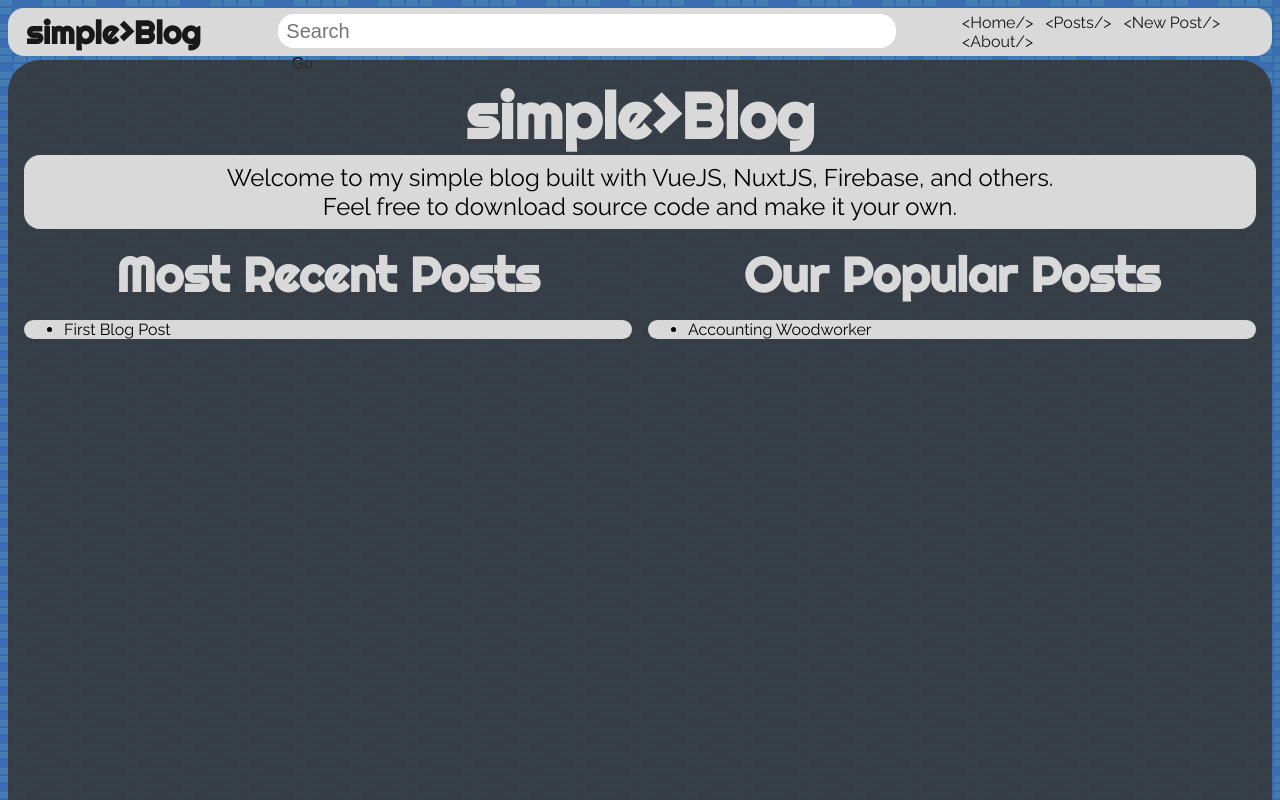
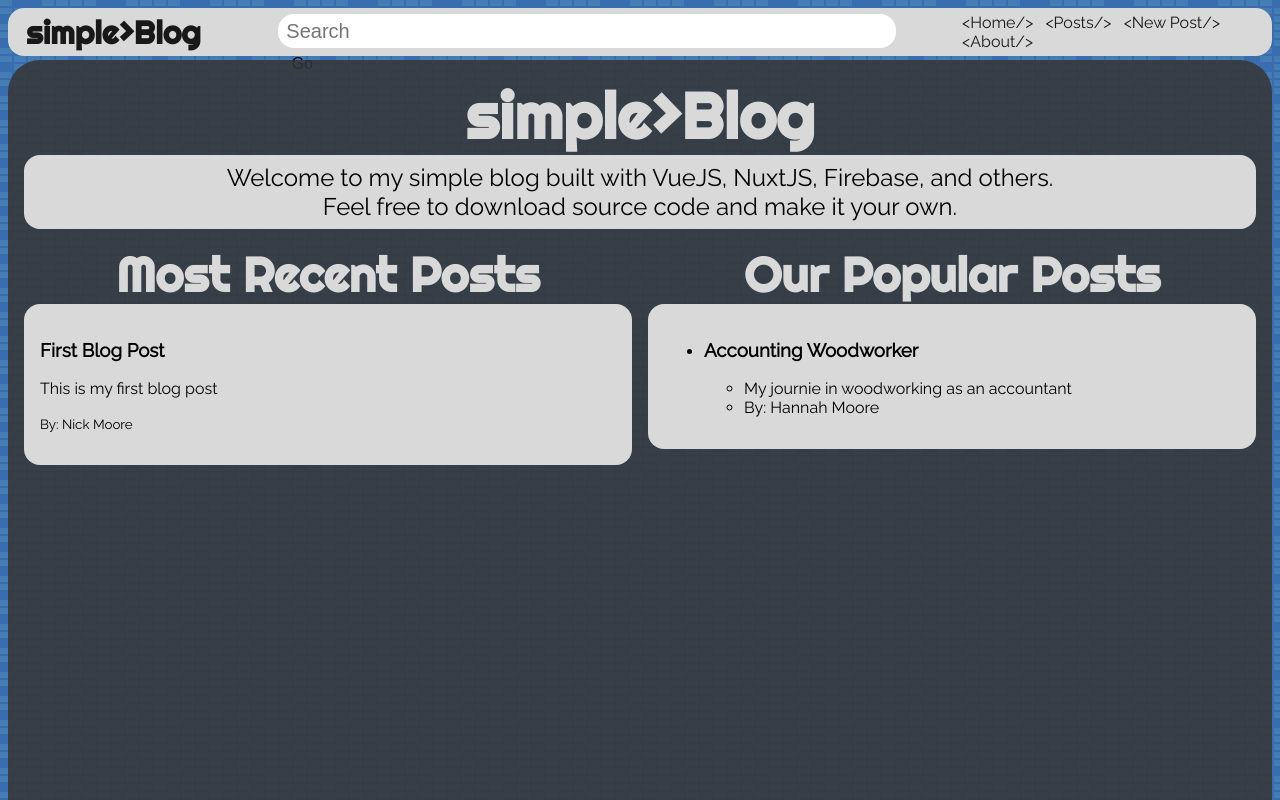
Before and after one commit to nmoore14/nuxt_blog, a Nuxt app: page / in a window 1280 px wide. Shown: the top 800 px of the page. Built offline with nearby package versions, Linux system fonts and the light colour scheme.

Commit message:
Restyling the posts lists.

```diff
--- a/pages/index.vue
+++ b/pages/index.vue
@@ -12,16 +12,23 @@
     <div id="most-recent-container">
       <h2>Most Recent Posts</h2>
       <div class="list-container">
-        <ul id="most-recent-list" v-for="(post, index) in posts" :key="index">
-          <li>{{ post[0].title }}</li>
-        </ul>
+        <div id="most-recent-list" v-for="(post, index) in posts" v-bind:key="index">
+          <h3>{{ post[0].title }}</h3>
+          <p>{{ post[0].description }}</p>
+          <p><small>By: {{ post[0].author }}</small></p>
+        </div>
       </div>
     </div>
     <div id="most-popular-container">
       <h2>Our Popular Posts</h2>
       <div class="list-container">
         <ul id="most-popular-list" v-for="(post, index) in posts" :key="index">
-          <li>{{ post[1].title }}</li>
+          <li><h3>{{ post[1].title }}</h3>
+            <ul>
+              <li>{{ post[1].description }}</li>
+              <li>By: {{ post[1].author }}</li>
+            </ul>
+          </li>
         </ul>
       </div>
     </div>
@@ -112,6 +119,7 @@ export default {
     font-family: 'Raleway', sans-serif;
     font-size: 1rem;
     border-radius: 1rem;
+    padding: 1rem;
   }
 
 </style>
```
